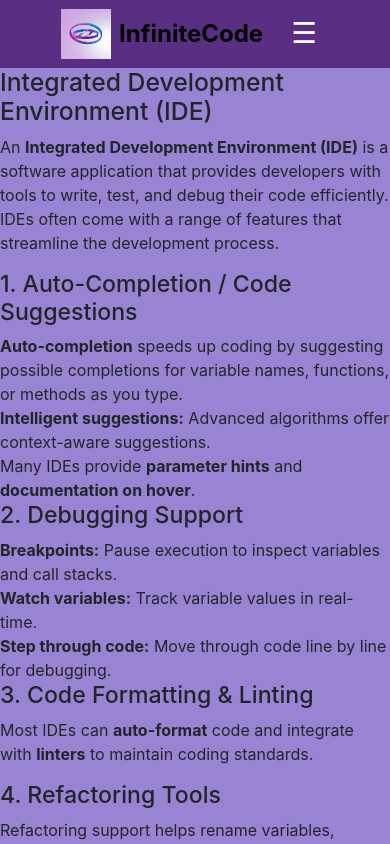
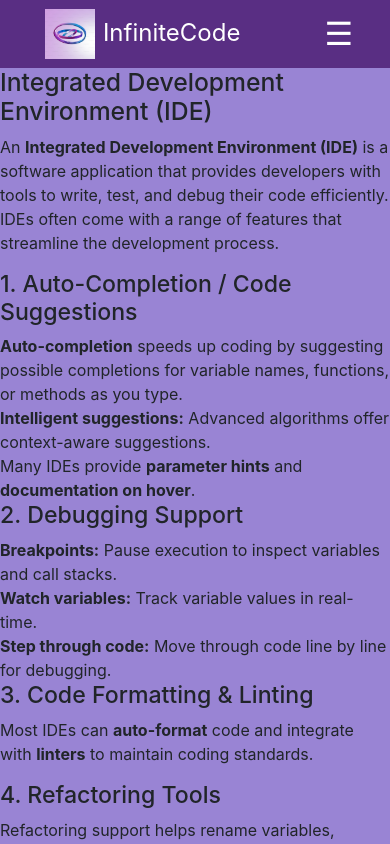
Before and after one commit to kousalyaChintha/InfiniteCode, a React (Create React App) app: page /about in a window 390 px wide. Shown: the top 844 px of the page. Built offline with nearby package versions, Linux system fonts and the light colour scheme.

Commit message:
First commit

```diff
--- a/public/index.html
+++ b/public/index.html
@@ -8,7 +8,8 @@
       name="description"
       content="Web site created using create-react-app"
     />
-    <title>code</title>
+    <link rel="icon" href="logo.jpg" />
+    <title>InfiniteCode</title>
     <style>
       html
       {
--- a/src/header/components/Navbar.js
+++ b/src/header/components/Navbar.js
@@ -22,10 +22,10 @@ function Navbar() {
     return (
         <nav className="navbar navbar-expand-md  p-3">
             {/* Logo */}
-            <a className="navbar-brand d-flex align-items-center" href="#">
+            <Link className="nav-link" to="/">
                 <img src="logo.jpg" alt="logo" margin-right = "2px" width="50px" height="50px" className="me-2" />
                 InfiniteCode
-            </a>
+            </Link>
 
             {/* Hamburger Icon */}
             <button
--- a/src/header/styles/Navbar.css
+++ b/src/header/styles/Navbar.css
@@ -1,27 +1,84 @@
-.navbar-brand {
-    font-size: 1.5rem;
-    font-weight: bold;
+/* Navbar Container */
+.navbar {
+    display: flex;
+    align-items: center;
+    justify-content: space-between;
+    padding: 15px 5%;
+    width: 100%;
 }
 
+/* Logo & Title Section - Left Aligned */
+.navbar-brand {
+    display: flex;
+    align-items: center;
+    gap: 15px; /* Space between logo and text */
+    font-size: 1.8rem;
+    font-weight: bold;
+    color: white;
+}
+
+/* Navbar Toggler (for Mobile) */
 .navbar-toggler {
-    font-size: 1.8rem;
+    font-size: 2rem;
     border: none;
     background: transparent;
     color: white;
+    display: none; /* Hidden on large screens */
+    cursor: pointer;
 }
 
+/* Navigation Links - Right Aligned */
 .navbar-nav {
-    gap: 15px;
+    display: flex;
+    align-items: center;
+    gap: 40px; /* Space between Home and About */
+    list-style: none;
+    margin-left: auto; /* Pushes nav items to the right */
 }
 
-.nav-item .nav-link {
-    font-size: 1.5rem;
-    padding: 8px 15px;
-    transition: all 0.3s ease-in-out;
-    color: white;
+.nav-item {
+    display: flex;
+    align-items: center;
 }
 
-.nav-item .nav-link:hover {
+.nav-link {
+    color: white;
+    font-size: 1.5rem;
+    padding: 10px 20px;
+    text-decoration: none;
+    transition: all 0.3s ease-in-out;
+}
+
+.nav-link:hover {
     border-radius: 5px;
+    background-color: rgba(255, 255, 255, 0.2);
+}
 
+/* Responsive Design */
+@media (max-width: 768px) {
+    .navbar {
+        flex-direction: row;
+        padding: 15px;
+    }
+
+    .navbar-toggler {
+        display: block; /* Show toggler on small screens */
+    }
+
+    .navbar-nav {
+        flex-direction: column;
+        position: absolute;
+        right: 0;
+        top: 60px;
+        background-color: #333;
+        width: 100%;
+        display: none;
+        gap: 20px;
+        align-items: center;
+        padding: 15px 0;
+    }
+
+    .navbar-nav.show {
+        display: flex; /* Show menu when toggled */
+    }
 }
```
